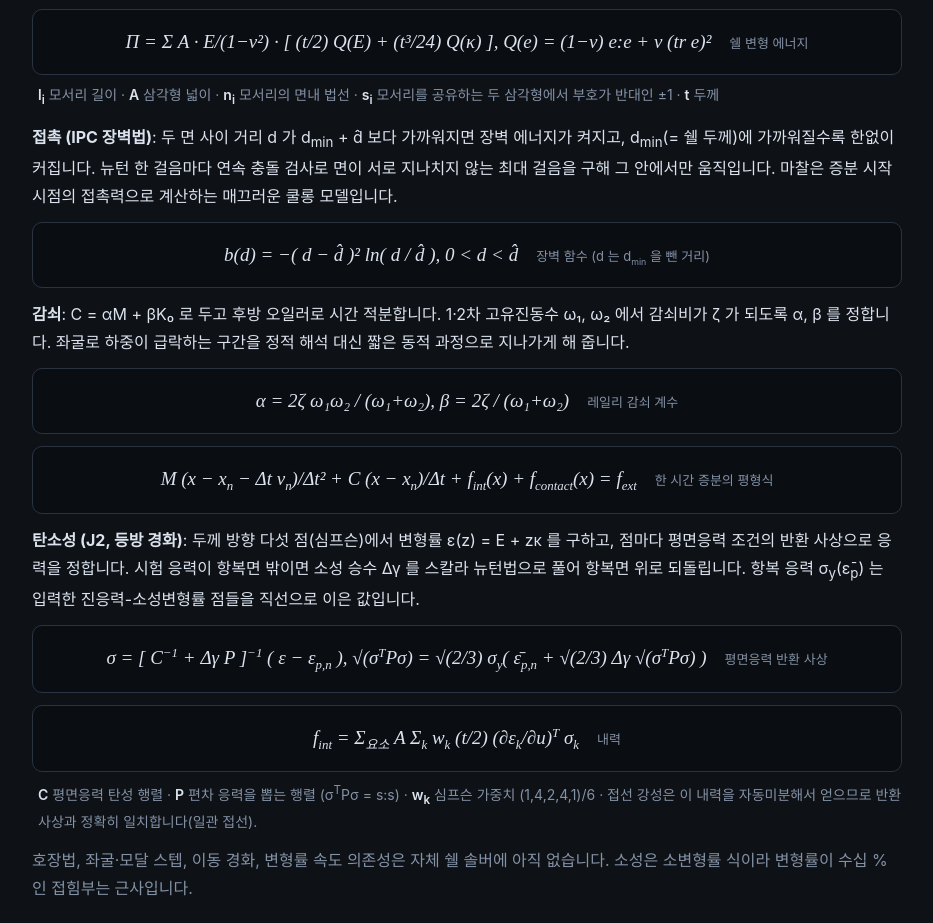
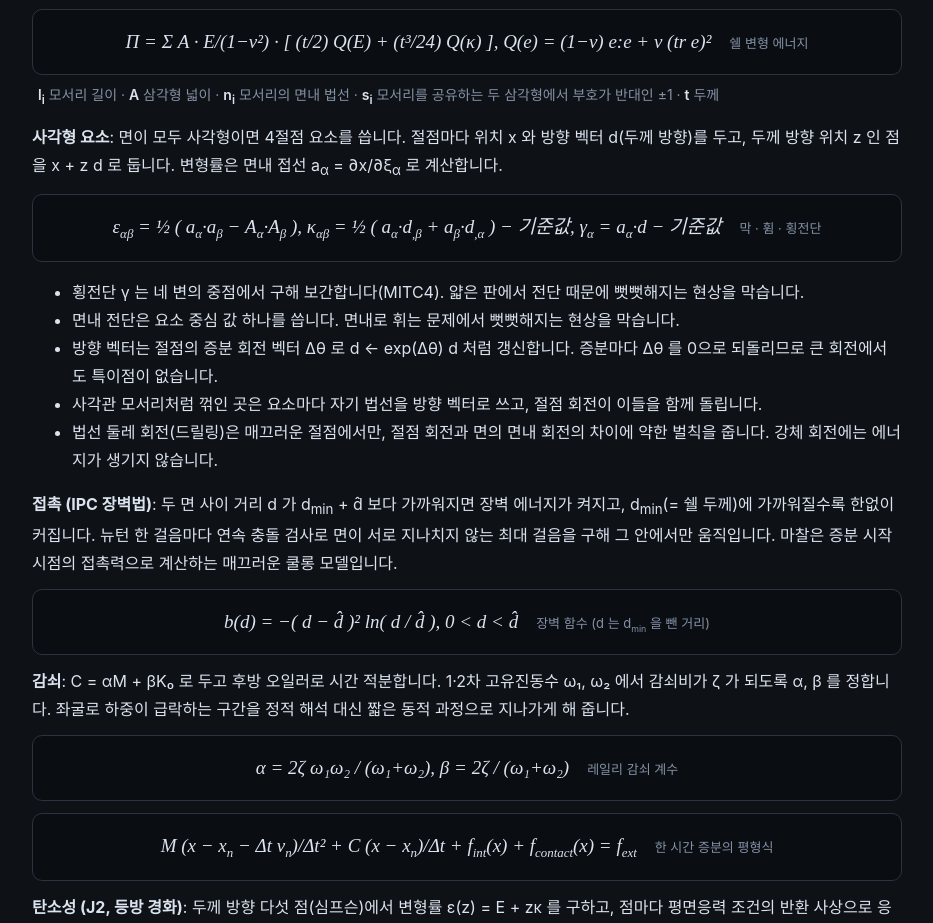
Before and after one commit to MunkyunLEE/FEM-LLM-web, a plain HTML site: page web/theory.html in a window 1280 px wide. Shown: the part 8808-9731 px from the top of the page, without its empty margins (288-1221 px from the left). Drawn offline with Linux system fonts and the light colour scheme.

Commit message:
문서: 사각형 요소

```diff
--- a/web/theory.html
+++ b/web/theory.html
@@ -270,6 +270,15 @@ svg{max-width:100%;height:auto}
 <div class="eq">κ = Σ<sub>i</sub> ( Δθ<sub>i</sub> + 2 s<sub>i</sub> φ<sub>i</sub> ) ( l<sub>i</sub> / 2A ) n<sub>i</sub> n<sub>i</sub><sup>T</sup><span class="n">삼각형 곡률</span></div>
 <div class="eq">Π = Σ A · E/(1−ν²) · [ (t/2) Q(E) + (t³/24) Q(κ) ],  Q(e) = (1−ν) e:e + ν (tr e)²<span class="n">쉘 변형 에너지</span></div>
 <p class="where"><b>l<sub>i</sub></b> 모서리 길이 · <b>A</b> 삼각형 넓이 · <b>n<sub>i</sub></b> 모서리의 면내 법선 · <b>s<sub>i</sub></b> 모서리를 공유하는 두 삼각형에서 부호가 반대인 ±1 · <b>t</b> 두께</p>
+<p><b>사각형 요소</b>: 면이 모두 사각형이면 4절점 요소를 씁니다. 절점마다 위치 x 와 방향 벡터 d(두께 방향)를 두고, 두께 방향 위치 z 인 점을 x + z d 로 둡니다. 변형률은 면내 접선 a<sub>α</sub> = ∂x/∂ξ<sub>α</sub> 로 계산합니다.</p>
+<div class="eq">ε<sub>αβ</sub> = ½ ( a<sub>α</sub>·a<sub>β</sub> − A<sub>α</sub>·A<sub>β</sub> ),  κ<sub>αβ</sub> = ½ ( a<sub>α</sub>·d<sub>,β</sub> + a<sub>β</sub>·d<sub>,α</sub> ) − 기준값,  γ<sub>α</sub> = a<sub>α</sub>·d − 기준값<span class="n">막 · 휨 · 횡전단</span></div>
+<ul>
+<li>횡전단 γ 는 네 변의 중점에서 구해 보간합니다(MITC4). 얇은 판에서 전단 때문에 뻣뻣해지는 현상을 막습니다.</li>
+<li>면내 전단은 요소 중심 값 하나를 씁니다. 면내로 휘는 문제에서 뻣뻣해지는 현상을 막습니다.</li>
+<li>방향 벡터는 절점의 증분 회전 벡터 Δθ 로 d ← exp(Δθ) d 처럼 갱신합니다. 증분마다 Δθ 를 0으로 되돌리므로 큰 회전에서도 특이점이 없습니다.</li>
+<li>사각관 모서리처럼 꺾인 곳은 요소마다 자기 법선을 방향 벡터로 쓰고, 절점 회전이 이들을 함께 돌립니다.</li>
+<li>법선 둘레 회전(드릴링)은 매끄러운 절점에서만, 절점 회전과 면의 면내 회전의 차이에 약한 벌칙을 줍니다. 강체 회전에는 에너지가 생기지 않습니다.</li>
+</ul>
 <p><b>접촉 (IPC 장벽법)</b>: 두 면 사이 거리 d 가 d<sub>min</sub> + d̂ 보다 가까워지면 장벽 에너지가 켜지고, d<sub>min</sub>(= 쉘 두께)에 가까워질수록 한없이 커집니다. 뉴턴 한 걸음마다 연속 충돌 검사로 면이 서로 지나치지 않는 최대 걸음을 구해 그 안에서만 움직입니다. 마찰은 증분 시작 시점의 접촉력으로 계산하는 매끄러운 쿨롱 모델입니다.</p>
 <div class="eq">b(d) = −( d − d̂ )² ln( d / d̂ ),  0 &lt; d &lt; d̂<span class="n">장벽 함수 (d 는 d<sub>min</sub> 을 뺀 거리)</span></div>
 <p><b>감쇠</b>: C = αM + βK₀ 로 두고 후방 오일러로 시간 적분합니다. 1·2차 고유진동수 ω₁, ω₂ 에서 감쇠비가 ζ 가 되도록 α, β 를 정합니다. 좌굴로 하중이 급락하는 구간을 정적 해석 대신 짧은 동적 과정으로 지나가게 해 줍니다.</p>
```
Also changed, not shown: 1 other file.
